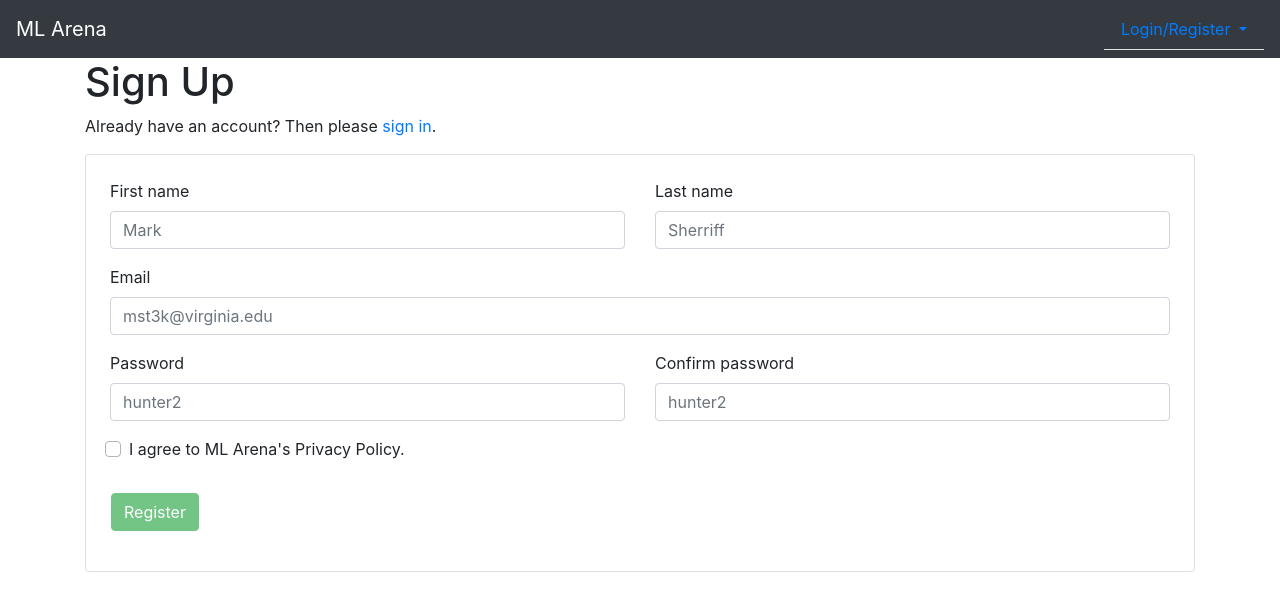
After one commit to jackschu/mlarena, a Django app: page /users/register/ in a window 1280 px wide. The commit adds this page. Shown: the top 611 px of the page. Run offline with Django 3.2, Linux system fonts and the light colour scheme; some libraries are stand-ins or nearby versions.

Commit message:
ui fix register

```diff
--- a/webmain/templates/base.html
+++ b/webmain/templates/base.html
@@ -60,7 +60,7 @@
 			<a class="nav-link dropdown-toggle" data-toggle="dropdown" href="#" role="button" aria-haspopup="true" aria-expanded="false">Login/Register </a>
 			<div class="dropdown-menu dropdown-menu-right">
 			    <a class="dropdown-item" href="{% url 'users:login' %}">Login </a>
-			    <a class="dropdown-item" href="#">Register</a>
+			    <a class="dropdown-item" href="{% url 'users:register' %}">Register</a>
 			</div>
 		    {% endif %}
 
--- a/webmain/users/admin.py
+++ b/webmain/users/admin.py
@@ -10,4 +10,4 @@
     add_form = CustomUserCreationForm
     form = CustomUserChangeForm
 
-#admin.site.register(CustomUser, CustomUserAdmin)
+admin.site.register(CustomUser, CustomUserAdmin)
--- a/webmain/users/forms.py
+++ b/webmain/users/forms.py
@@ -27,17 +27,17 @@
         user.email = self.cleaned_data['email']
         user.username = user.email
 
-        user.save()
+        user.save(theemail=user.email)
         return user
 
     class Meta(UserCreationForm):
         model = CustomUser
         fields = ('first_name', 'last_name',  'email')
 
-    def save(self, commit=True):
+    def save(self, commit=True, theemail=None):
         form = super(CustomUserCreationForm,self)
-        email = form.email
-        form.clean_email(email)
+        if theemail != None:
+            email = theemail
         user = form.save(commit=False)
         user.username = user.email
         self.is_valid()
--- /dev/null
+++ b/webmain/users/templates/users/register.html
@@ -0,0 +1,69 @@
+{% extends "base.html" %}
+{% load static  %}
+{% load widget_tweaks %}
+
+{% block content %}
+
+<div class="container">
+    	<h1>Sign Up</h1>
+
+
+	    <p>Already have an account? Then please <a href="{{ 'users:login' }}">sign in</a>.</p>
+    {% for error in field.errors %}
+        <span class="help-block">{{ error }}</span>
+    {% endfor %}
+
+    <form class="signup card p-4" id="signup_form" method="post"  %}">
+	{% csrf_token %}
+	<div class="row">
+	    <div class="col">
+		<label>First name</label>
+		{% render_field form.first_name class+="form-control" placeholder="Mark" %}
+	    </div>
+
+
+	    <div class="col">
+		<label>Last name</label>
+		{% render_field form.last_name class+="form-control" placeholder="Sherriff" %}
+	    </div>
+
+	</div>
+	<div class="form-row my-3">
+	    <div class="col">
+		<label>Email</label>
+		{% render_field form.email class+="form-control" placeholder="mst3k@virginia.edu" %}
+		{{form.email.errors}}
+	    </div>
+
+	</div>
+	<div class="row">
+	    <div class="col">
+		<label>Password</label>
+		{% render_field form.password1 class+="form-control" placeholder="hunter2" %}
+		{{form.password1.errors}}
+	    </div>
+	    <div class="col">
+		<label>Confirm password</label>
+		{% render_field form.password2 class+="form-control" placeholder="hunter2" %}
+		{{form.password2.errors}}
+	    </div>
+
+	</div>
+	<div class="form-row my-3">
+		<div class="custom-control custom-checkbox">
+  			<input type="checkbox" class="custom-control-input" val="True" onchange="document.getElementById('RegisterButton').disabled = !this.checked" id="HonorCode">
+  			<label class="custom-control-label" for="HonorCode">I agree to ML Arena's Privacy Policy.</label>
+		</div>
+	</div>
+	<div class="row">
+
+	    <input class="btn btn-success mx-3 my-3" type="submit" value="Register" id="RegisterButton" disabled>
+	</div>
+
+	{% if redirect_field_value %}
+	    <input type="hidden" name="{{ redirect_field_name }}" value="{{ redirect_field_value }}" />
+	{% endif %}
+
+    </form>
+</div>
+{% endblock %}
--- a/webmain/users/views.py
+++ b/webmain/users/views.py
@@ -19,8 +19,8 @@
             return HttpResponseRedirect(reverse('index'))
         else:
             messages.add_message(request, messages.ERROR, 'No account associated with this email ')
-        return HttpResponse('users:login')
-            #          return HttpResponseRedirect(reverse('users:register'))
+        return HttpResponseRedirect(reverse('users:login'))
+
     else:
         form = LoginForm()
     return render(request, 'users/login.html', {'form' : form})
@@ -28,7 +28,7 @@
 class Register(generic.CreateView):
     form_class = CustomUserCreationForm
     model = CustomUser
-    success_url = reverse_lazy('users:my_login')
+    success_url = reverse_lazy('users:login')
     template_name = 'users/register.html'
 
 
```
